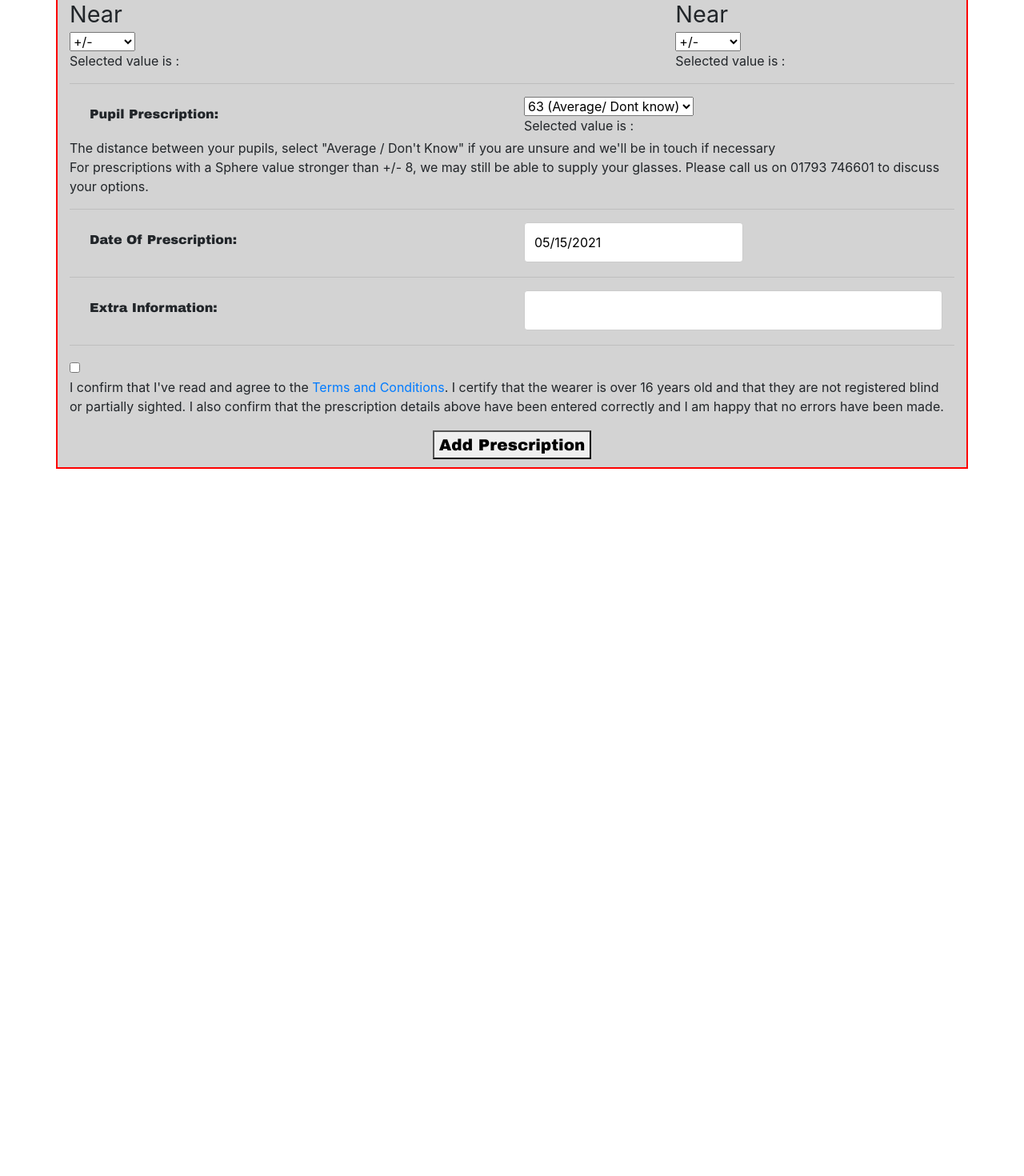
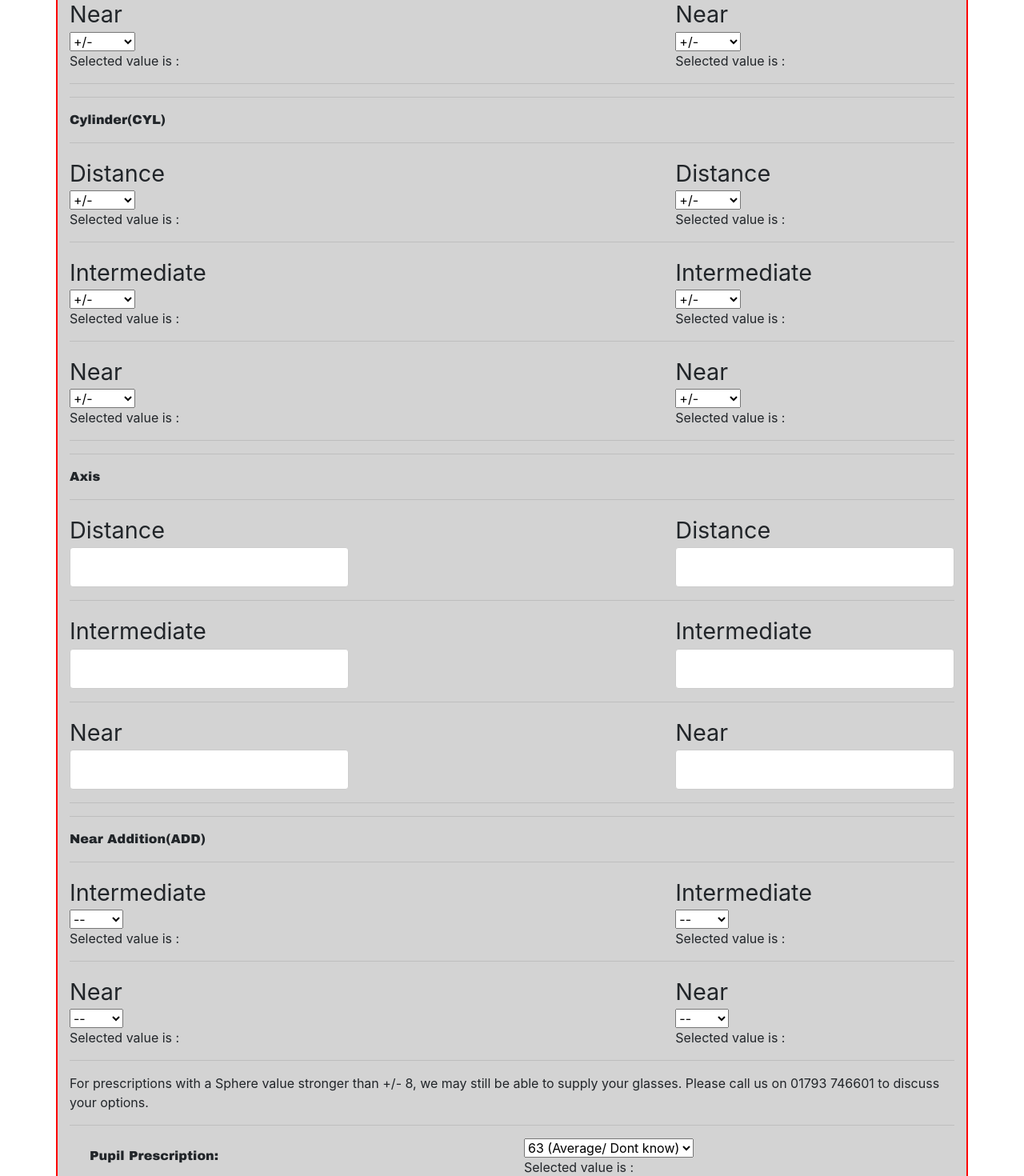
Before and after one commit to neellodhiya05/ReactPrescriptionForm, a React (Create React App) app: page /advanced in a window 1280 px wide. Shown: the part 700-2170 px from the top of the page at 80% size. Before the commit the page ends 1286 px from the top, so only its background shows below. Built offline with nearby package versions, Linux system fonts and the light colour scheme; the HTML template or start-up script is replaced by a standard one.

Commit message:
Axis,cylender,near add of advanced form

```diff
--- /dev/null
+++ b/src/component/AdNearAdd.js
@@ -0,0 +1,37 @@
+import React,{Component} from "react";
+import {  Row, Col } from "react-bootstrap";
+import { NearAddSelect } from "./NearAddSelect";
+
+export class AdNearAdd extends Component{
+    render(){
+        return(
+            <div>
+
+
+                <Row style={{ fontSize: " calc(1em + 1vw)" }}>
+                    <Col >Intermediate</Col>
+                    <Col></Col>
+                    <Col>Intermediate</Col>
+                 </Row>
+                 <Row>
+                    <Col ><NearAddSelect /> </Col>
+                    <Col></Col>
+                    <Col><NearAddSelect /></Col>
+                </Row>
+                <hr></hr>
+
+                <Row style={{ fontSize: " calc(1em + 1vw)" }}>
+                    <Col >Near</Col>
+                    <Col></Col>
+                    <Col>Near</Col>
+                 </Row>
+                 <Row>
+                    <Col ><NearAddSelect /></Col>
+                    <Col></Col>
+                    <Col><NearAddSelect /></Col>
+                </Row>
+                <hr></hr>
+                </div>
+        )
+    }
+}
--- /dev/null
+++ b/src/component/Adoption.js
@@ -0,0 +1,49 @@
+import React,{Component} from "react";
+import {  Row, Col } from "react-bootstrap";
+import { Select } from "./Select";
+
+export class Adoption extends Component{
+    render(){
+        return(
+            <div>
+            <Row style={{ fontSize: " calc(1em + 1vw)" }}>
+                    <Col >Distance</Col>
+                    <Col></Col>
+                    <Col>Distance</Col>
+                 </Row>
+                 <Row>
+                    <Col ><Select /> </Col>
+                    <Col></Col>
+                    <Col><Select /></Col>
+                </Row>
+                <hr></hr>
+
+                <Row style={{ fontSize: " calc(1em + 1vw)" }}>
+                    <Col >Intermediate</Col>
+                    <Col></Col>
+                    <Col>Intermediate</Col>
+                 </Row>
+                 <Row>
+                    <Col ><Select /> </Col>
+                    <Col></Col>
+                    <Col><Select /></Col>
+                </Row>
+                <hr></hr>
+
+                <Row style={{ fontSize: " calc(1em + 1vw)" }}>
+                    <Col >Near</Col>
+                    <Col></Col>
+                    <Col>Near</Col>
+                 </Row>
+                 <Row>
+                    <Col ><Select /> </Col>
+                    <Col></Col>
+                    <Col><Select /></Col>
+                </Row>
+                <hr></hr>
+
+
+                </div>
+        )
+    }
+}
--- /dev/null
+++ b/src/component/AxisTextbar.js
@@ -0,0 +1,47 @@
+import React,{Component} from "react";
+import {  Row, Col } from "react-bootstrap";
+
+
+export class AxisTextbar extends Component{
+    render(){
+        return(
+            <div>
+            <Row style={{ fontSize: " calc(1em + 1vw)" }}>
+                    <Col >Distance</Col>
+                    <Col></Col>
+                    <Col>Distance</Col>
+                 </Row>
+                 <Row>
+                   <Col ><input type="number" /></Col>
+                   <Col></Col>
+                   <Col><input type="number" /></Col>
+                </Row>
+                <hr></hr>
+
+                <Row style={{ fontSize: " calc(1em + 1vw)" }}>
+                    <Col >Intermediate</Col>
+                    <Col></Col>
+                    <Col>Intermediate</Col>
+                 </Row>
+                 <Row>
+                   <Col ><input type="number" /></Col>
+                   <Col></Col>
+                   <Col><input type="number" /></Col>
+                </Row>
+                <hr></hr>
+
+                <Row style={{ fontSize: " calc(1em + 1vw)" }}>
+                    <Col >Near</Col>
+                    <Col></Col>
+                    <Col>Near</Col>
+                 </Row>
+                 <Row>
+                   <Col ><input type="number" /></Col>
+                   <Col></Col>
+                   <Col><input type="number" /></Col>
+                </Row>
+                <hr></hr>
+                </div>
+        )
+    }
+}
--- a/src/component/LensAdvanced.js
+++ b/src/component/LensAdvanced.js
@@ -1,6 +1,8 @@
 import React, { Component } from "react";
-import { Container, Row, Col } from "react-bootstrap";
-import { Select } from "./Select";
+import { Row, Col } from "react-bootstrap";
+import { Adoption } from "./Adoption";
+import {AxisTextbar} from "./AxisTextbar";
+import {AdNearAdd} from "./AdNearAdd";
 
 
 export class LensAdvanced extends Component{
@@ -22,42 +24,42 @@ export class LensAdvanced extends Component{
                 </Row>
                 <hr></hr>
 
-                <Row style={{ fontSize: " calc(1em + 1vw)" }}>
-                    <Col >Distance</Col>
+                <Adoption />
+
+                <hr></hr>
+                <Row style={{ fontFamily: "Arial Black" }}>
+                    <Col >Cylinder(CYL)</Col>
                     <Col></Col>
-                    <Col>Distance</Col>
-                 </Row>
-                 <Row>
-                    <Col ><Select /> </Col>
-                    <Col></Col>
-                    <Col><Select /></Col>
+                    <Col ></Col>
                 </Row>
                 <hr></hr>
 
-                <Row style={{ fontSize: " calc(1em + 1vw)" }}>
-                    <Col >Intermediate</Col>
+                <Adoption />
+
+
+                <hr></hr>
+                <Row style={{ fontFamily: "Arial Black" }}>
+                    <Col >Axis</Col>
                     <Col></Col>
-                    <Col>Intermediate</Col>
-                 </Row>
-                 <Row>
-                    <Col ><Select /> </Col>
-                    <Col></Col>
-                    <Col><Select /></Col>
+                    <Col ></Col>
                 </Row>
                 <hr></hr>
 
-                <Row style={{ fontSize: " calc(1em + 1vw)" }}>
-                    <Col >Near</Col>
+                <AxisTextbar />
+
+                <hr></hr>
+                <Row style={{ fontFamily: "Arial Black" }}>
+                    <Col >Near Addition(ADD)</Col>
                     <Col></Col>
-                    <Col>Near</Col>
-                 </Row>
-                 <Row>
-                    <Col ><Select /> </Col>
-                    <Col></Col>
-                    <Col><Select /></Col>
+                    <Col ></Col>
                 </Row>
                 <hr></hr>
 
+                <AdNearAdd />
+
+
+                    <p >For prescriptions with a Sphere value stronger than +/- 8, we may still be able to supply your glasses. Please call us on 01793 746601 to discuss your options.</p>
+                <hr></hr>
             </div>
         )
     }
```
